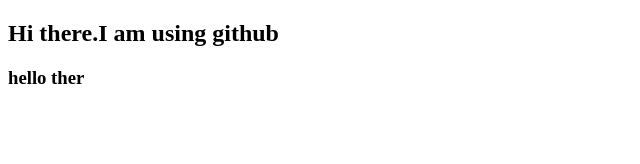
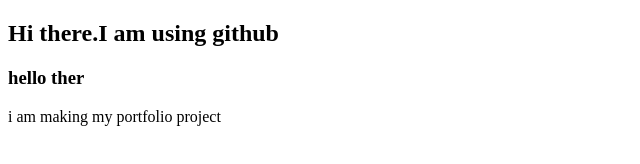
Before and after one commit to shohankazi/Portfolio-project, a plain HTML site: page index.html in a window 1280 px wide. Shown: the whole page, without its empty margins (0-640 px from the left). Drawn offline with Linux system fonts and the light colour scheme.

Commit message:
added new p

```diff
--- a/index.html
+++ b/index.html
@@ -8,5 +8,6 @@
 <body>
 <h2>Hi there.I am using github</h2>
 <h3>hello ther</h3>
+<p>i am making my portfolio project</p>
 </body>
 </html>
```
